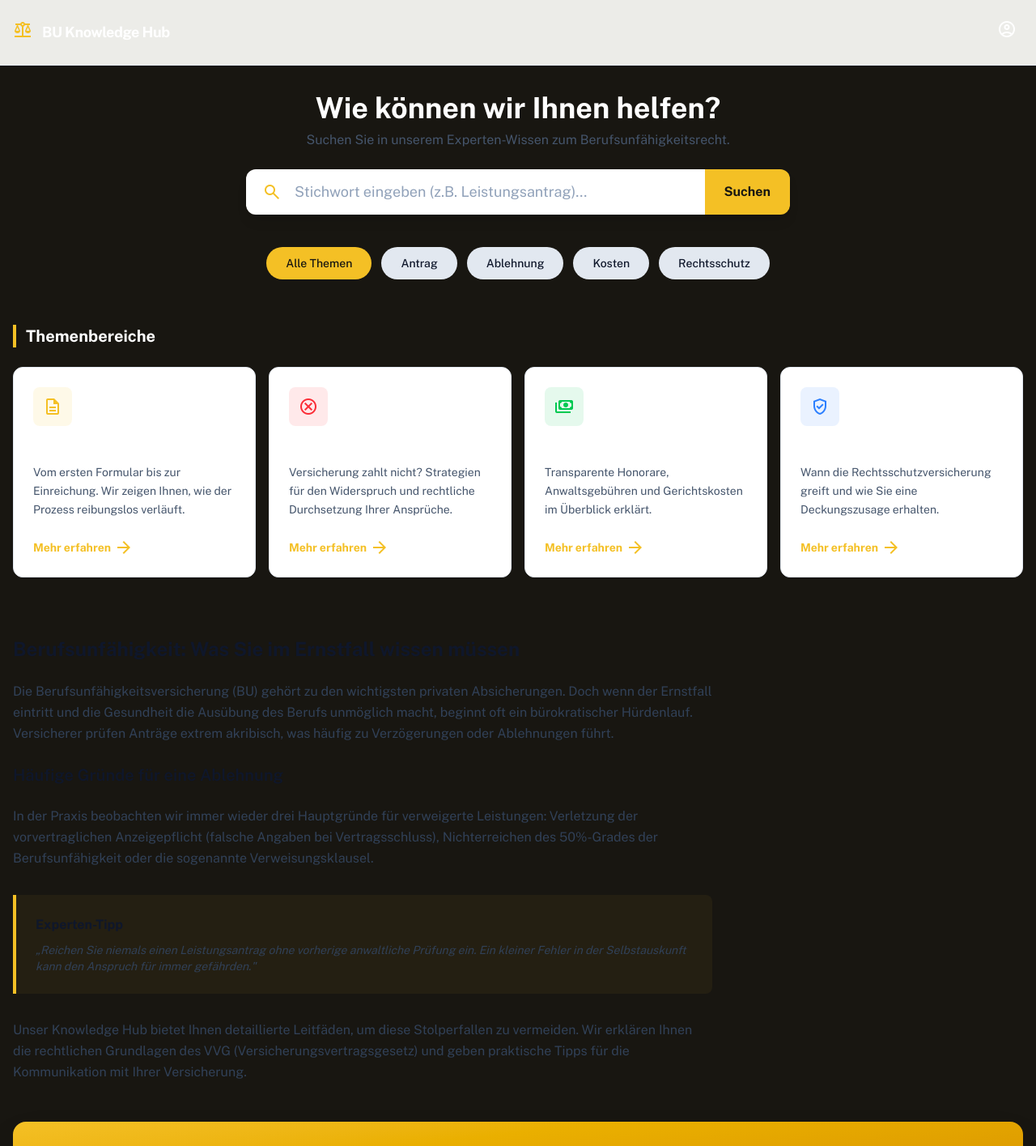
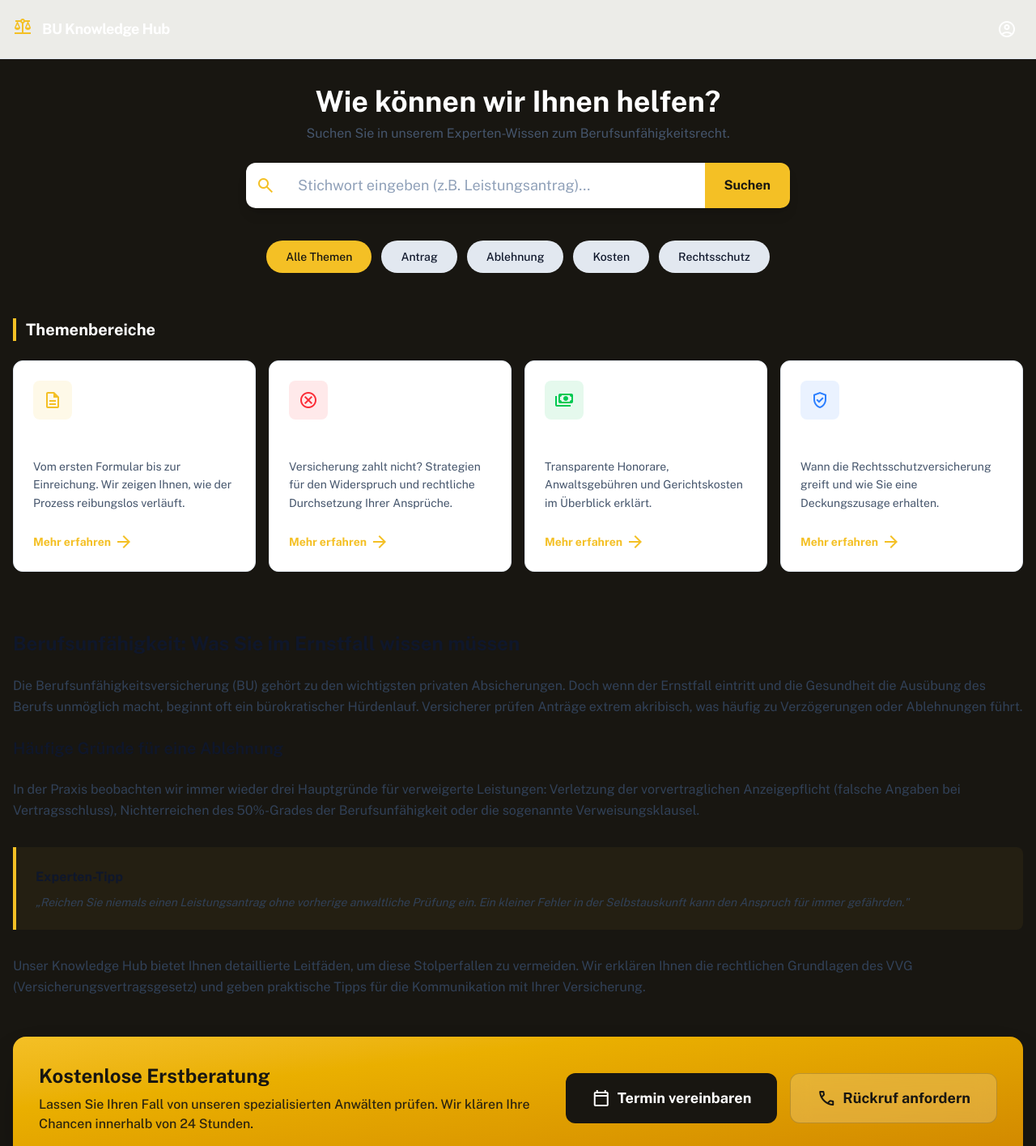
Before and after one commit to alexsirait/schutest, a Next.js app: page / in a window 1280 px wide. Shown: the top 1415 px of the page at 81% size. Built offline with nearby package versions, Linux system fonts and the light colour scheme.

Commit message:
feat: Add SearchBar, Header, ContentSection, Button, and FAQAccordion components.

```diff
--- a/src/components/layout/Header.jsx
+++ b/src/components/layout/Header.jsx
@@ -19,10 +19,10 @@ export default function Header() {
 
                 <nav className="flex items-center gap-4">
                     <button
-                        className="p-2 hover:bg-slate-100 dark:hover:bg-[#393528] rounded-full transition-colors duration-200"
+                        className="w-10 h-10 flex items-center justify-center hover:bg-slate-100 dark:hover:bg-[#393528] rounded-full transition-colors duration-200"
                         aria-label="Benutzerkonto"
                     >
-                        <span className="material-symbols-outlined">account_circle</span>
+                        <span className="material-symbols-outlined text-2xl">account_circle</span>
                     </button>
                 </nav>
             </div>
--- a/src/components/sections/ContentSection.jsx
+++ b/src/components/sections/ContentSection.jsx
@@ -4,7 +4,7 @@
 
 export default function ContentSection() {
     return (
-        <section className="px-4 py-12 max-w-4xl">
+        <section className="px-4 py-12">
             <article>
                 <h2 className="text-2xl font-bold mb-6 text-slate-900 dark:text-white">
                     Berufsunfähigkeit: Was Sie im Ernstfall wissen müssen
--- a/src/components/ui/Button.jsx
+++ b/src/components/ui/Button.jsx
@@ -47,8 +47,10 @@ export default function Button({
     inline-flex items-center justify-center gap-2
     rounded-xl
     transition-all duration-200
+    hover:scale-105
+    cursor-pointer
     focus:outline-none focus-visible:ring-2 focus-visible:ring-primary focus-visible:ring-offset-2
-    disabled:opacity-50 disabled:cursor-not-allowed
+    disabled:opacity-50 disabled:cursor-not-allowed disabled:hover:scale-100
   `;
 
   return (
--- a/src/components/ui/FAQAccordion.jsx
+++ b/src/components/ui/FAQAccordion.jsx
@@ -16,7 +16,7 @@ export default function FAQAccordion({ items = [] }) {
                             expand_more
                         </span>
                     </summary>
-                    <div className="p-5 pt-0 text-slate-600 dark:text-[#bab29c] text-sm leading-relaxed border-t border-slate-100 dark:border-[#393528]">
+                    <div className="p-5 pt-4 text-slate-600 dark:text-[#bab29c] text-sm leading-relaxed border-t border-slate-100 dark:border-[#393528]">
                         {item.answer}
                     </div>
                 </details>
--- a/src/components/ui/SearchBar.jsx
+++ b/src/components/ui/SearchBar.jsx
@@ -16,20 +16,20 @@ export default function SearchBar({ placeholder = "Stichwort eingeben...", onSea
         <form onSubmit={handleSubmit} className="w-full max-w-2xl mx-auto">
             <label className="flex flex-col w-full">
                 <span className="sr-only">Suche</span>
-                <div className="flex w-full h-14 items-stretch rounded-xl overflow-hidden shadow-lg">
-                    <div className="text-[#f4c025] bg-white dark:bg-[#393528] flex items-center justify-center pl-5">
+                <div className="flex w-full h-14 items-stretch rounded-xl overflow-hidden shadow-lg focus-within:outline-none">
+                    <div className="text-[#f4c025] bg-white dark:bg-[#393528] flex items-center justify-center px-3 border-0">
                         <span className="material-symbols-outlined">search</span>
                     </div>
                     <input
                         type="text"
                         value={query}
                         onChange={(e) => setQuery(e.target.value)}
-                        className="flex w-full border-none bg-white dark:bg-[#393528] text-slate-900 dark:text-white focus:ring-0 px-4 text-lg font-normal placeholder:text-slate-400 dark:placeholder:text-[#bab29c]"
+                        className="flex w-full border-none border-l-0 border-r-0 bg-white dark:bg-[#393528] text-slate-900 dark:text-white focus:ring-0 focus:outline-none px-4 text-lg font-normal placeholder:text-slate-400 dark:placeholder:text-[#bab29c]"
                         placeholder={placeholder}
                     />
                     <button
                         type="submit"
-                        className="bg-[#f4c025] hover:bg-[#f4c025]/90 text-[#181611] px-6 font-bold transition-colors duration-200"
+                        className="bg-[#f4c025] hover:bg-[#f4c025]/90 text-[#181611] px-6 font-bold transition-colors duration-200 focus:outline-none cursor-pointer"
                     >
                         Suchen
                     </button>
```
